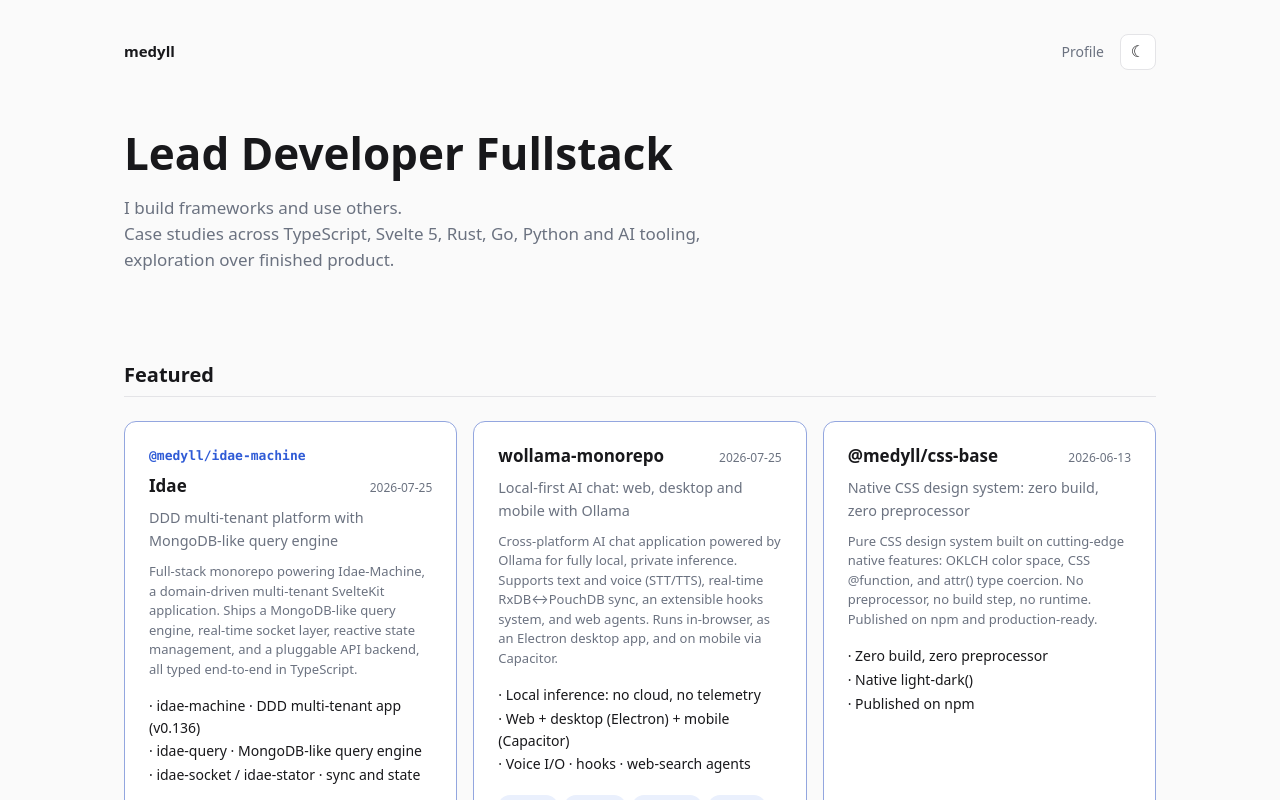
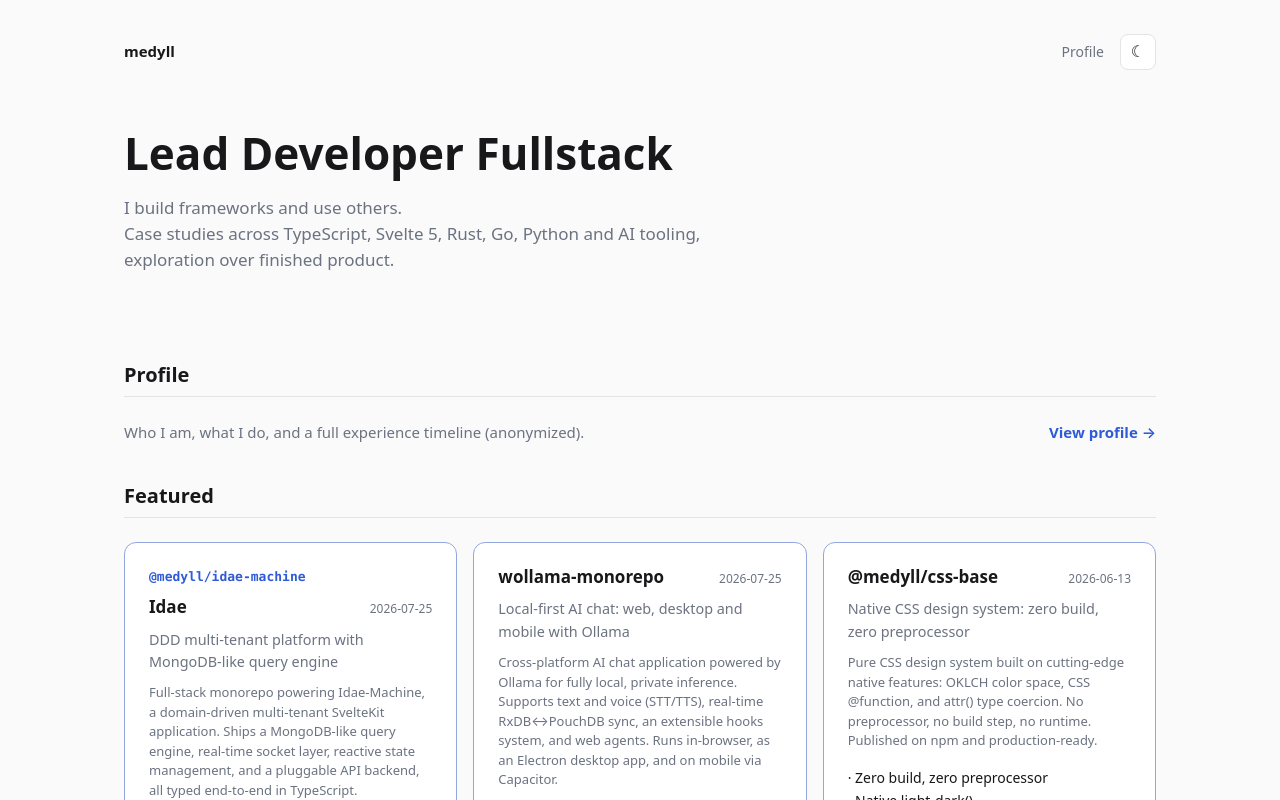
Before and after one commit to medyll/portofolio, a SvelteKit app: page / in a window 1280 px wide. Shown: the top 800 px of the page. Built offline with nearby package versions, Linux system fonts and the light colour scheme.

Commit message:
feat: home nav link, profile teaser section, live link in README
- Brand "medyll" in header now links home
- Home page gets a Profile section before Featured with a short
  teaser and link to /profile
- README points to the live GitHub Pages deployment

```diff
--- a/src/app.css
+++ b/src/app.css
@@ -94,6 +94,7 @@ h3 {
 
 .brand {
   font-weight: 700;
+  text-decoration: none;
 }
 
 .spacer {
@@ -151,6 +152,25 @@ h3 {
   background: var(--border);
   border: 0;
   margin: var(--gap-sm) 0 var(--gap-lg);
+}
+
+.profile-teaser {
+  display: flex;
+  flex-wrap: wrap;
+  align-items: baseline;
+  justify-content: space-between;
+  gap: var(--gap-md);
+  color: var(--text-muted);
+  font-size: 0.9375rem;
+}
+.profile-link {
+  color: var(--primary);
+  text-decoration: none;
+  font-weight: 600;
+  white-space: nowrap;
+}
+.profile-link:hover {
+  text-decoration: underline;
 }
 
 /* Project grid */
--- a/src/routes/+layout.svelte
+++ b/src/routes/+layout.svelte
@@ -23,7 +23,7 @@
 
 <div class="page">
   <header class="topbar">
-    <span class="brand">medyll</span>
+    <a class="brand" href="{base}/">medyll</a>
     <div class="spacer"></div>
     <a class="nav-link" href="{base}/profile">Profile</a>
     <button class="theme-toggle" aria-label="Toggle theme" onclick={toggle}>
--- a/src/routes/+page.svelte
+++ b/src/routes/+page.svelte
@@ -26,6 +26,15 @@
     I build frameworks and use others.
     <br />
     Case studies across TypeScript, Svelte 5, Rust, Go, Python and AI tooling, exploration over finished product.
+  </p>
+</section>
+
+<section class="section">
+  <h2>Profile</h2>
+  <hr class="rule" />
+  <p class="profile-teaser">
+    Who I am, what I do, and a full experience timeline (anonymized).
+    <a class="profile-link" href="{base}/profile">View profile &rarr;</a>
   </p>
 </section>
 
```
Also changed, not shown: 1 other file (tests, documents, lock files or other folders).
